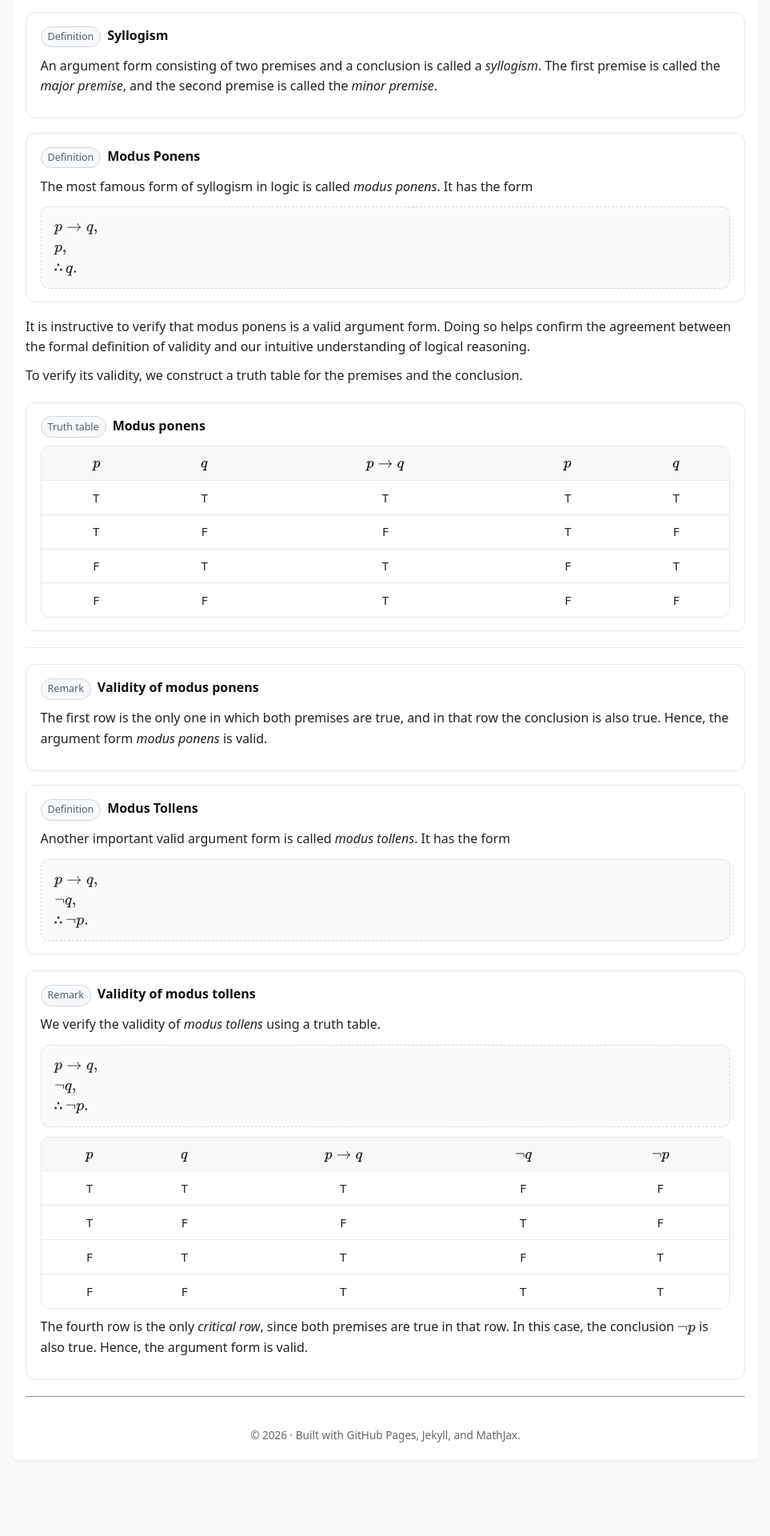
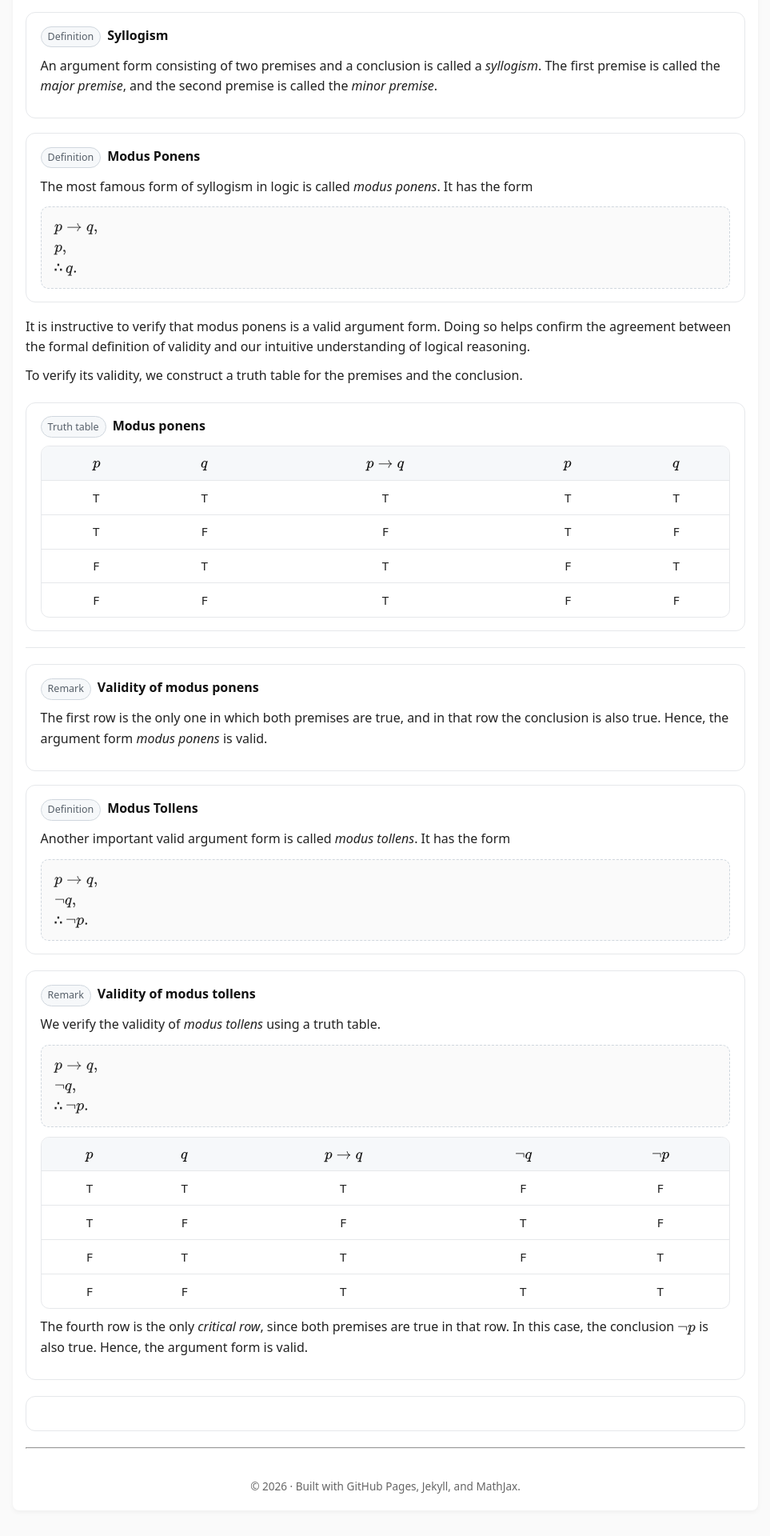
Before and after one commit to SaleemKamaludin/SaleemKamaludin.github.io, a Jekyll site: the page built from courses/comp1604/lecture-notes/lecture-01/index.md, in a window 1280 px wide. Shown: the part 3607-5527 px from the top of the page at 80% size, without its empty margins (158-1121 px from the left). Built offline with Jekyll 4.4.1, drawn with Linux system fonts in a browser that asks for light colours; before the commit the page ends 5464 px from its top, so only the background shows below that.

Commit message:
Update index.md

```diff
--- a/courses/comp1604/lecture-notes/lecture-01/index.md
+++ b/courses/comp1604/lecture-notes/lecture-01/index.md
@@ -1486,3 +1486,11 @@ It is instructive to verify that modus ponens is a valid argument form. Doing so
       margin:1.25rem 0;
     }
   </style>
+
+
+
+
+
+<!-- Example -->
+  <div class="box">
+    <div class="box-header">
```
